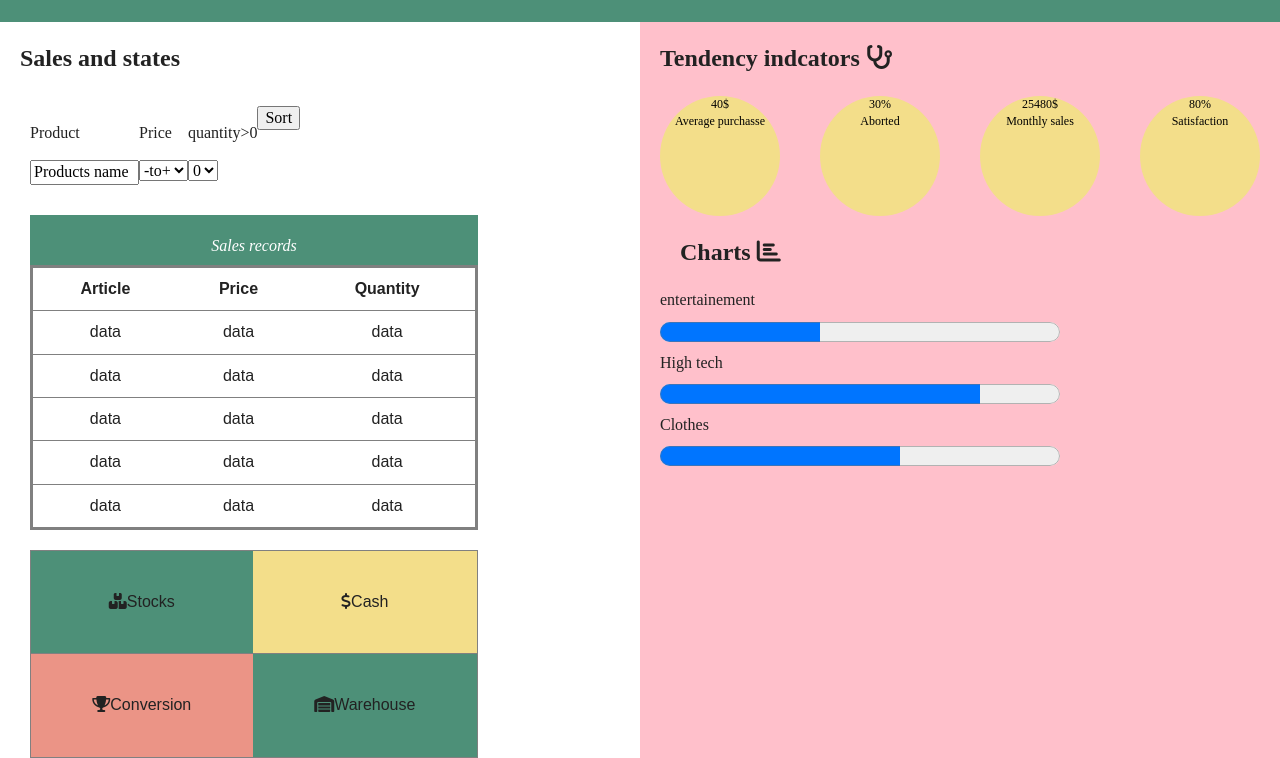
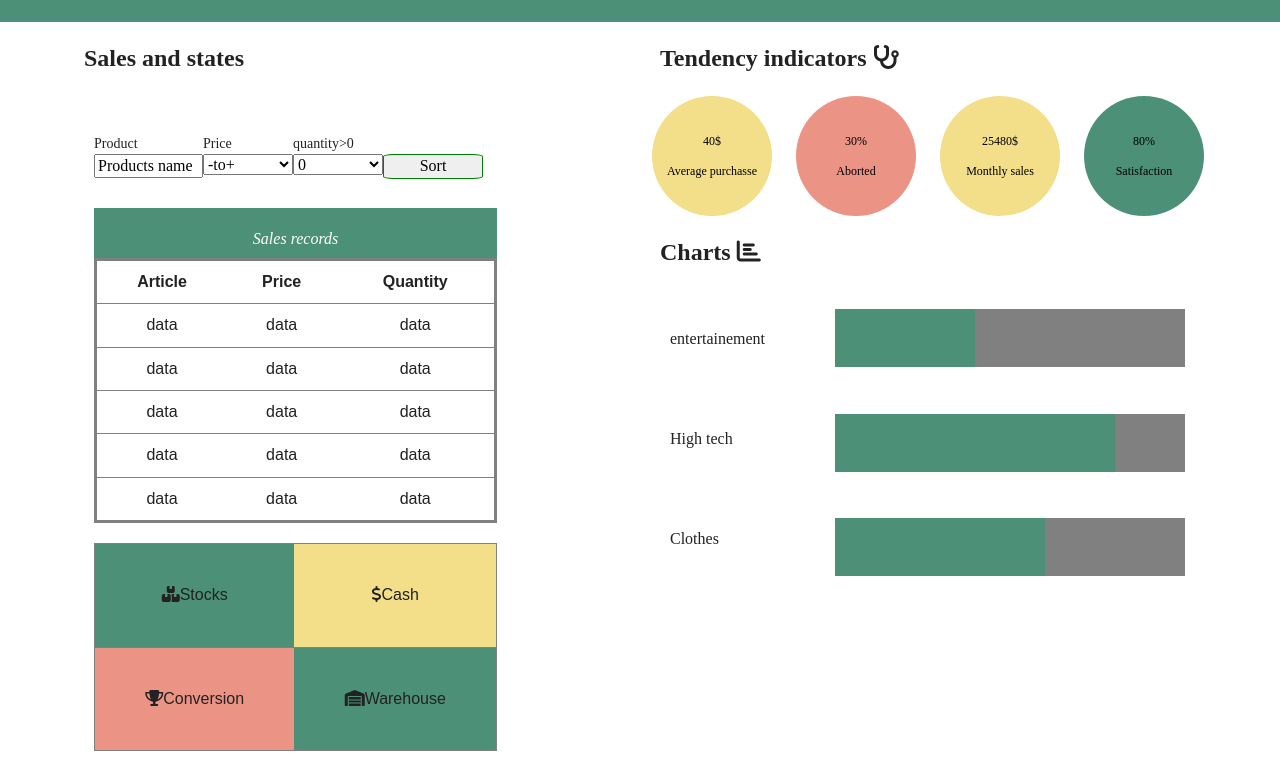
Before and after one commit to kamelh1972/dashboard_exercice, a plain HTML site: page dashboard/index.html in a window 1280 px wide. Shown: the part 79-837 px from the top of the page. Drawn offline with nearby package versions, Linux system fonts and the light colour scheme.

Commit message:
add changement

```diff
--- a/dashboard/css/main.css
+++ b/dashboard/css/main.css
@@ -99,10 +99,8 @@ textarea {
    ========================================================================== */
 main{
   display: flex;
-
-}
-header > main{
-  width: 90%;
+  margin-left: 5%;
+  margin-right: 5%;
 }
 section{
   width: 50%;
@@ -112,6 +110,12 @@ h1{
   padding-top: 10px;
   color: white;
 }
+p{
+  font-size: 14px;
+  position: relative;
+  top: 1em;
+}
+
 h2{
   margin-left: 20px
 }
@@ -130,11 +134,10 @@ tr{
   width: 30%;
   text-align: center;
   background-color: white;
-  padding: 20px;
+
 }
-th{
-  margin-top: : 20px;
-}
+
+
 caption{
   background-color: #4D9078;
   color: white;
@@ -142,46 +145,71 @@ caption{
   height: 10px;
   padding: 20px;
 }
+select{
+  width: 90px;
+}
+button{
+  height: 25px;
+  width: 100px;
+  margin-bottom: 20px;
+  position: relative;
+  top: 3em;
+  border-radius: 10%;
+  border: 1px solid green;
+  border-spacing: 10px;
+}
 progress{
-  font-size: 40px;
-
+  color: white;
+  text-align: center;
+  width: 350px;
+  height: 58px;
+  margin: 20px;
+  background: Black;
+  -webkit-appearance: none;
+  appearance: none
 }
-label{
-  text-align:
+progress::-webkit-progress-value {
+    background: #4D9078;
 }
 #cercle1,#cercle2,#cercle3,#cercle4{
     text-align: center;
     width:120px;
     height:120px;
     border-radius:120%;
-    background-color: #F3DE8A;
     color:Black;
     font-size:12px;
+    line-height: 30px;
 }
 
 .sectionleft{
   background-color: white;
 }
 .sectionright{
-  background-color: pink;
+  background-color: white;
 }
 .circle{
   display: flex;
   justify-content: space-around;
-
+}{
+  -webkit-animation: progress-bar-stripes 2s linear infinite;
 }
-.id.cercle1{
+#cercle1{
   background-color: #F3DE8A;
 }
-.id.cercle2{
+#cercle2{
   background-color: #EB9486;
+}
+#cercle3{
+  background-color: #F3DE8A;
+}
+#cercle4{
+  background-color: #4D9078;
+
 }
 
 .flex-container {
   display: flex;
-  flex-flow: wrap;
   margin: 30px;
-  justify-content: flex-start;
 }
 .numero1{
   margin:  20px;
@@ -214,14 +242,18 @@ label{
 }
 .progression{
   display: flex;
-  flex-direction: column;
-  margin-left: 20px;
-
-
-
-
 }
 
+.texte{
+  display: flex;
+  flex-direction: column;
+  line-height: 100px;
+  margin-left: 30px;
+}
+.progress{
+  margin-left: 50px;
+  overflow: hidden;
+}
 
 /* ==========================================================================
    Helper classes
--- a/dashboard/index.html
+++ b/dashboard/index.html
@@ -6,7 +6,7 @@
   <title></title>
   <meta name="description" content="">
   <meta name="viewport" content="width=device-width, initial-scale=1">
-
+  <link href="progress-bar.css" rel="stylesheet" type="text/css" />
   <link rel="manifest" href="site.webmanifest">
   <link rel="apple-touch-icon" href="icon.png">
   <!-- Place favicon.ico in the root directory -->
@@ -41,7 +41,7 @@
       <option>0</option>
     </select>
   </div>
-  <div>
+
     <button type="button" name="button">Sort</button>
   </div>
 </div>
@@ -93,21 +93,25 @@
     </table>
 </section>
 <section class="sectionright">
-  <h2>Tendency indcators <i class=" fas fa-stethoscope"></i></h2>
+  <h2>Tendency indicators <i class=" fas fa-stethoscope"></i></h2>
   <div class="circle">
-  <div id="cercle1">40$<br/>Average purchasse</div>
-  <div id="cercle2">30%<br/>Aborted</div>
-  <div id="cercle3">25480$<br/>Monthly sales</div>
-  <div id="cercle4">80%<br/>Satisfaction</div>
+  <div id="cercle1"><br>40$<br/>Average purchasse</div>
+  <div id="cercle2"><br>30%<br/>Aborted</div>
+  <div id="cercle3"><br>25480$<br/>Monthly sales</div>
+  <div id="cercle4"><br>80%<br/>Satisfaction</div>
   </div>
+    <h2>Charts <i class="fas fa-chart-bar"></i></h2>
   <div class="progression">
-    <h2>Charts <i class="fas fa-chart-bar"></i></h2>
-    <label for="entertainement">entertainement</label>
-    <progress id="entertainement" value="40" max="100">40%</progress>
-    <label for="hightech">High tech</label>
-    <progress id="hightech" value="80" max="100">80%</progress>
-    <label for="clothes">Clothes</label>
-    <progress id="clothes" value="60" max="100">60%</progress>
+    <div class="texte">
+      <label for="entertainement">entertainement</label>
+      <label for="hightech">High tech</label>
+      <label for="clothes">Clothes</label>
+    </div>
+    <div class="progress">
+      <progress id="progress-bar progress-bar-striped" role="progressbar" value="40" max="100">40%</progress>
+      <progress id="progress-bar progress-bar-striped" role="progressbar" value="80" max="100">80%</progress>
+      <progress id="progress-bar progress-bar-striped" role="progressbar" value="60" max="100">60%</progress>
+    </div>
 </div>
 
 </section>
```
